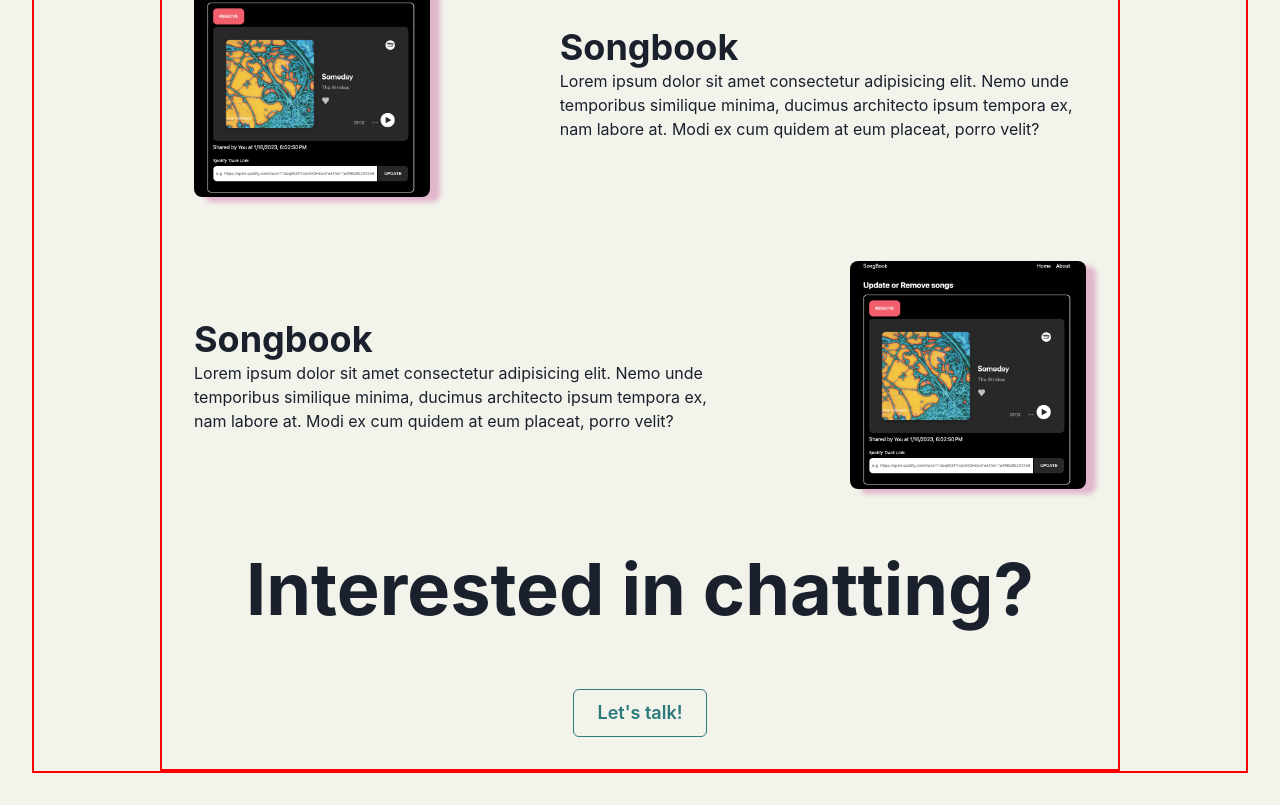
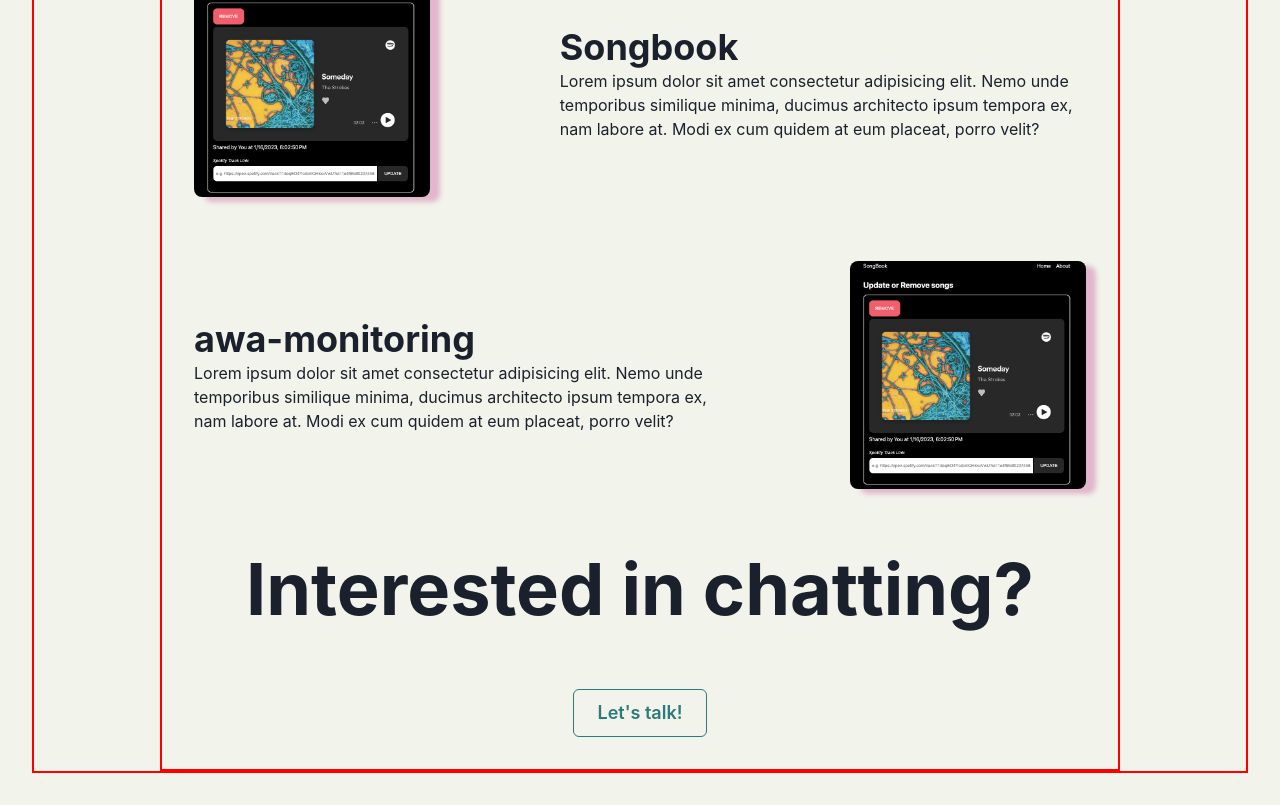
Before and after one commit to mhborthwick/my-site, a React (Vite) app: page / in a window 1280 px wide. Shown: the part 873-1678 px from the top of the page. Built offline with nearby package versions, Linux system fonts and the light colour scheme.

Commit message:
feat: add project 2

```diff
--- a/src/main.tsx
+++ b/src/main.tsx
@@ -58,6 +58,7 @@ enum SectionHeading {
 
 enum ProjectHeading {
   SONGBOOK = "Songbook",
+  AWA_MONITORING = "awa-monitoring",
 }
 
 enum Language {
@@ -127,7 +128,7 @@ ReactDOM.createRoot(document.getElementById("root") as HTMLElement).render(
             </Text>
           </Project>
           <Project
-            heading={ProjectHeading.SONGBOOK}
+            heading={ProjectHeading.AWA_MONITORING}
             img={songBookImg}
             reverse={true}
           >
```
